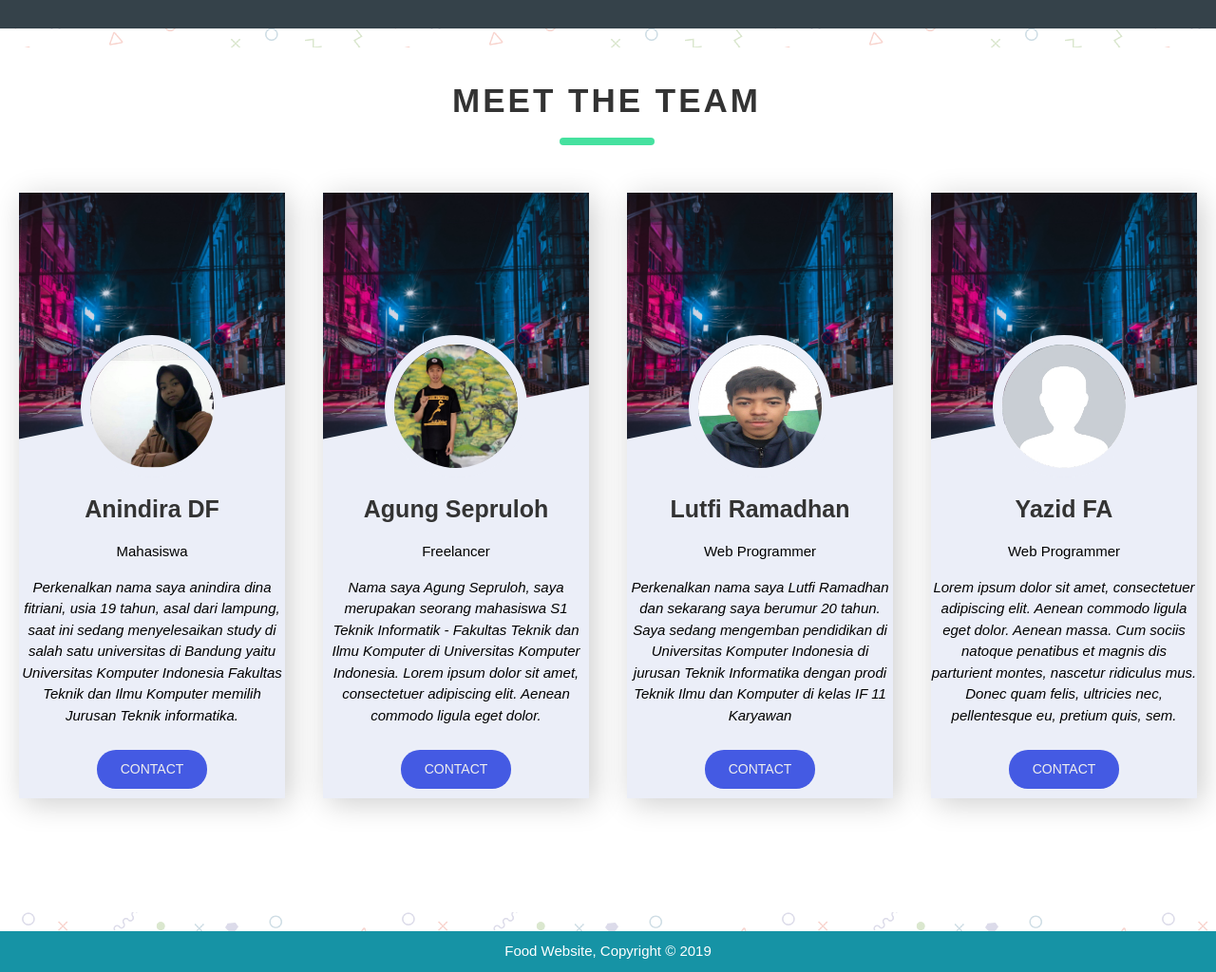
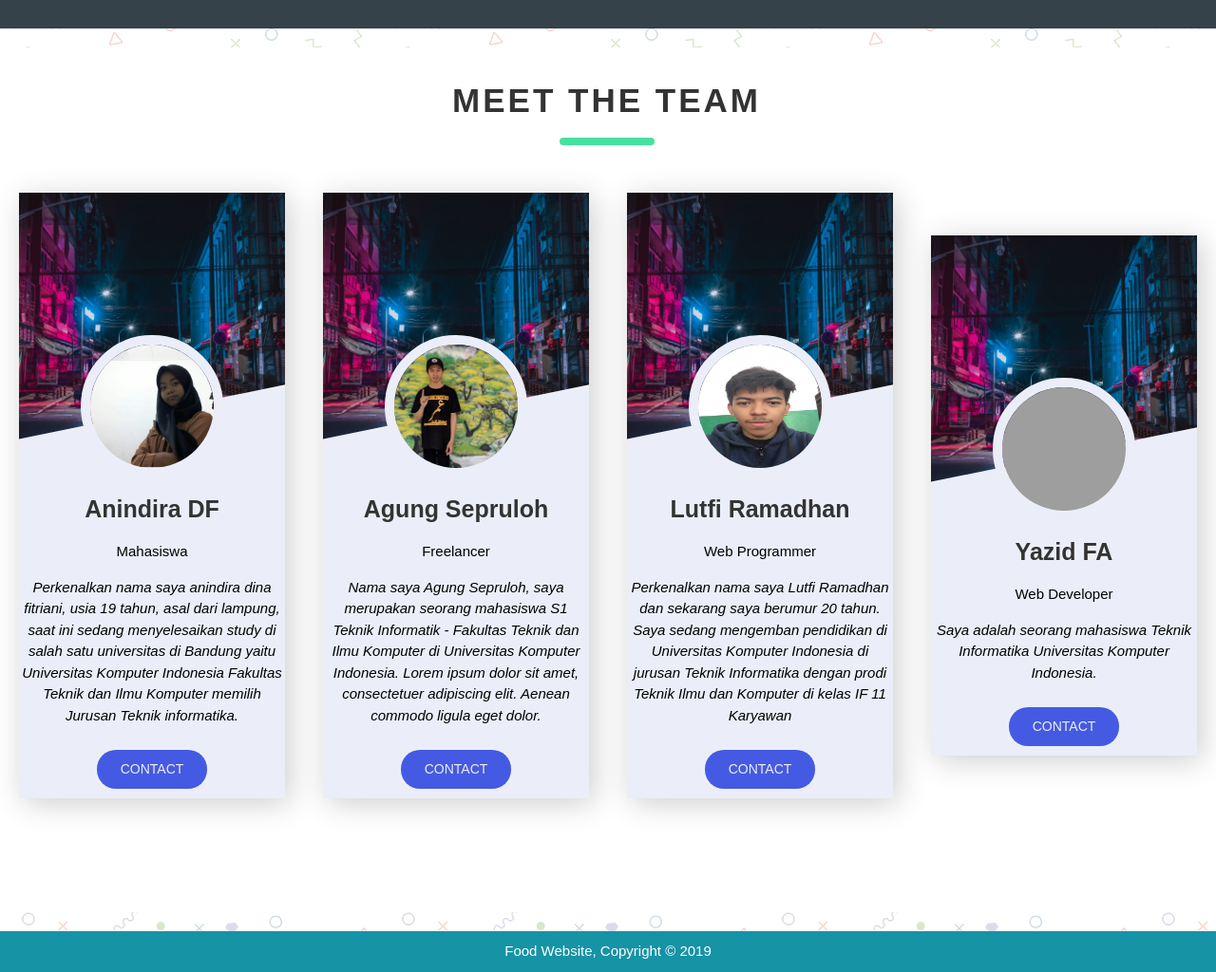
Before and after one commit to agungsepruloh/uas, a PHP site: page /team.php in a window 1280 px wide. Shown: the part 78-1102 px from the top of the page at 95% size. Run offline with PHP 8.4, Linux system fonts and the light colour scheme; the visitor is signed in with stand-in values (Sample User, id 1); grey boxes are pictures that could not be loaded.

Commit message:
update creator

```diff
--- a/creator.php
+++ b/creator.php
@@ -27,10 +27,10 @@ $data = [
 	],
 	[
 		'nama' => 'Yazid FA',
-		'pekerjaan' => 'Web Programmer',
-		'nim' => 101189,
-		'foto' => 'user.jpg',
-		'about' => 'Lorem ipsum dolor sit amet, consectetuer adipiscing elit. Aenean commodo ligula eget dolor. Aenean massa. Cum sociis natoque penatibus et magnis dis parturient montes, nascetur ridiculus mus. Donec quam felis, ultricies nec, pellentesque eu, pretium quis, sem.',
-		'contact' => ''
+		'pekerjaan' => 'Web Developer',
+		'nim' => 10118907,
+		'foto' => 'yazid.jpg',
+		'about' => 'Saya adalah seorang mahasiswa Teknik Informatika Universitas Komputer Indonesia.',
+		'contact' => 'fadlullahyazid@gmail.com'
 	],
 ];
```
